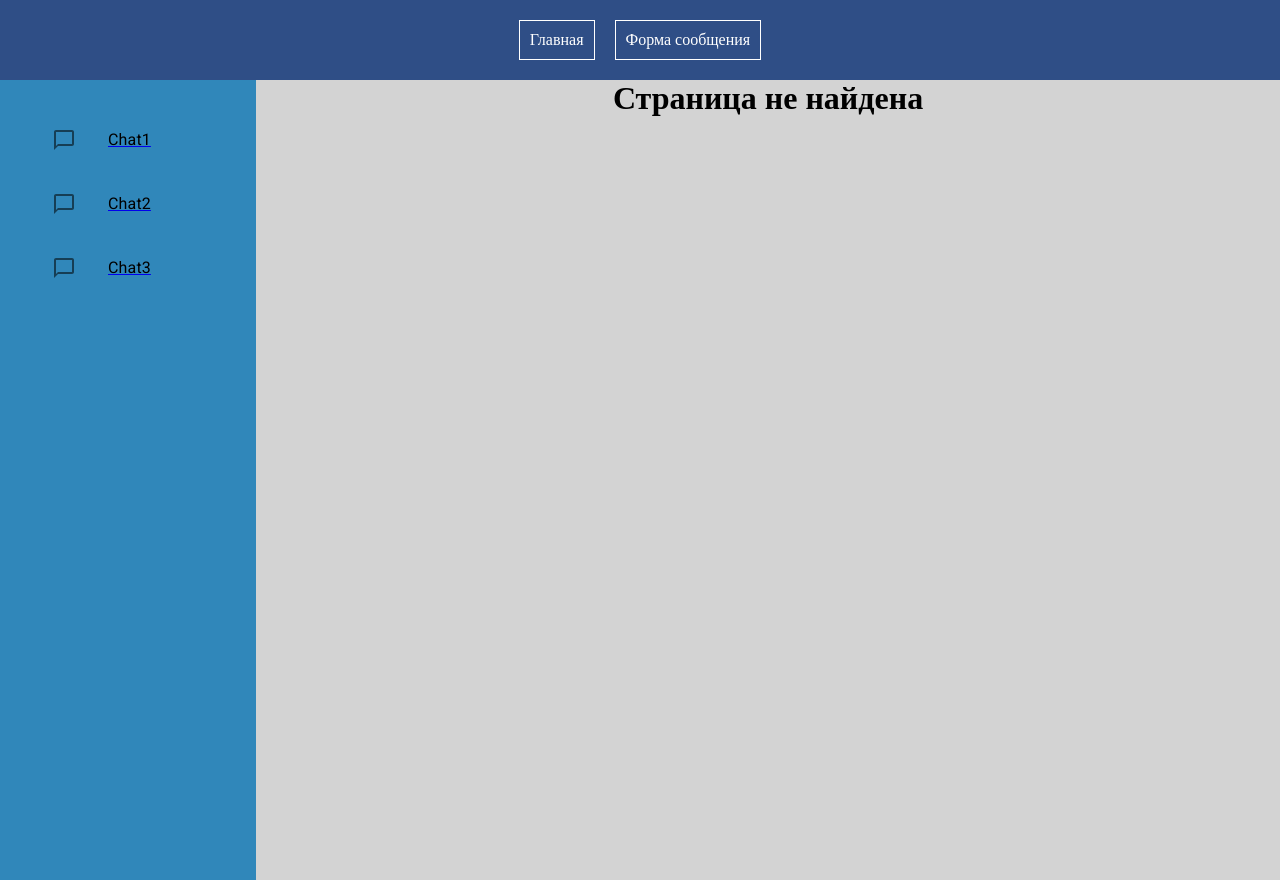
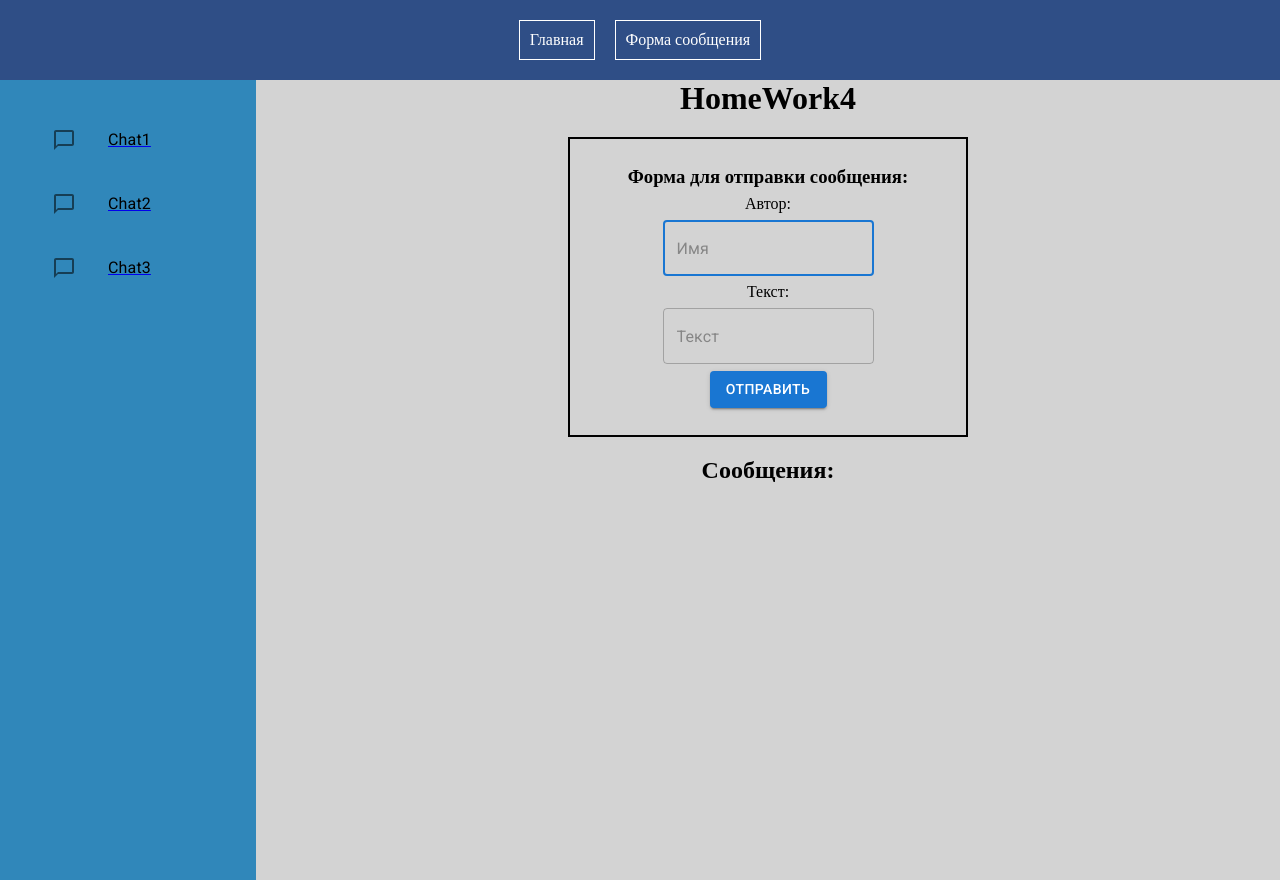
Before and after one commit to Azamark/GB_JS_FullStack_React, a React (Create React App) app in the folder homework4/: page /form in a window 1280 px wide. Built offline with nearby package versions, Linux system fonts and the light colour scheme.

Commit message:
Вынес форму отправки сообщения на отдельную страницу и добавил соответствующий роут

```diff
--- a/homework4/src/App.js
+++ b/homework4/src/App.js
@@ -1,60 +1,25 @@
-import React, { useEffect, useState } from 'react';
+import React from 'react';
 import { BrowserRouter, Routes, Route } from "react-router-dom";
 import { Layout } from './components/Layout.jsx';
 import Home from './pages/Home.jsx';
 import Notfound from './pages/NotFounf.jsx';
 import ChatPage from './pages/ChatPage.jsx';
-import { Message } from './components/Message.jsx'
-import { Form } from './components/Form.jsx'
-import { Chatrooms } from './components/Chatrooms.jsx'
+import { FormPage } from './pages/FormPage.jsx';
+
 
 function App() {
-  const [messageList, setMessageList] = useState([]);
-  const [message, setMessage] = useState({
-    author: '',
-    text: '',
-  });
-
-  useEffect(() => {
-    if (messageList.length > 0 && messageList.slice(-1)[0].author !== 'robot') {
-      setTimeout(() => {
-        setMessageList(prevstate => [...prevstate, { text: 'Привет! Я робот!', author: 'robot' }])
-      }, 1500)
-    }
-  }, [messageList]);
-
   return (
     <BrowserRouter>
       <Routes>
         <Route path='/' element={<Layout />}>
           <Route index element={<Home />} />
+          <Route path='form' element={<FormPage />} />
           <Route path='chat/:id' element={<ChatPage />} />
           <Route path='*' element={<Notfound />} />
         </Route>
       </Routes>
     </BrowserRouter>
   )
-
-
-  // return (
-  //   <div className="App">
-  //     <div className='chatrooms'>
-  //       <Chatrooms />
-  //     </div>
-  //     <div className="container flex">
-  //       <h1>HomeWork4</h1>
-  //       <Form data={message} setData={setMessage} setMessage={setMessageList} />
-  //       <h2>
-  //         Сообщения:
-  //       </h2>
-  //       <div className='messageList'>
-  //         {
-  //           messageList.map((e, i) => <Message author={e.author} text={e.text} key={Date.now()} />)
-  //         }
-  //       </div>
-  //     </div>
-  //   </div>
-  // );
 }
 
 export default App;
--- a/homework4/src/components/Layout.jsx
+++ b/homework4/src/components/Layout.jsx
@@ -10,7 +10,7 @@ export const Layout = () => {
                     <NavLink className='navbar__link' to='/'>
                         Главная
                     </NavLink>
-                    <NavLink className='navbar__link' to='/chatpage'>
+                    <NavLink className='navbar__link' to='/form'>
                         Форма сообщения
                     </NavLink>
                 </div>
--- /dev/null
+++ b/homework4/src/pages/FormPage.jsx
@@ -0,0 +1,34 @@
+import React, { useEffect, useState } from 'react';
+import { Message } from '../components/Message.jsx'
+import { Form } from '../components/Form.jsx'
+
+export const FormPage = () => {
+    const [messageList, setMessageList] = useState([]);
+    const [message, setMessage] = useState({
+        author: '',
+        text: '',
+    });
+
+    useEffect(() => {
+        if (messageList.length > 0 && messageList.slice(-1)[0].author !== 'robot') {
+            setTimeout(() => {
+                setMessageList(prevstate => [...prevstate, { text: 'Привет! Я робот!', author: 'robot' }])
+            }, 1500)
+        }
+    }, [messageList]);
+
+    return (
+        <>
+            <h1>HomeWork4</h1>
+            <Form data={message} setData={setMessage} setMessage={setMessageList} />
+            <h2>
+                Сообщения:
+            </h2>
+            <div className='messageList'>
+                {
+                    messageList.map((e, i) => <Message author={e.author} text={e.text} key={Date.now()} />)
+                }
+            </div>
+        </>
+    )
+}
```
